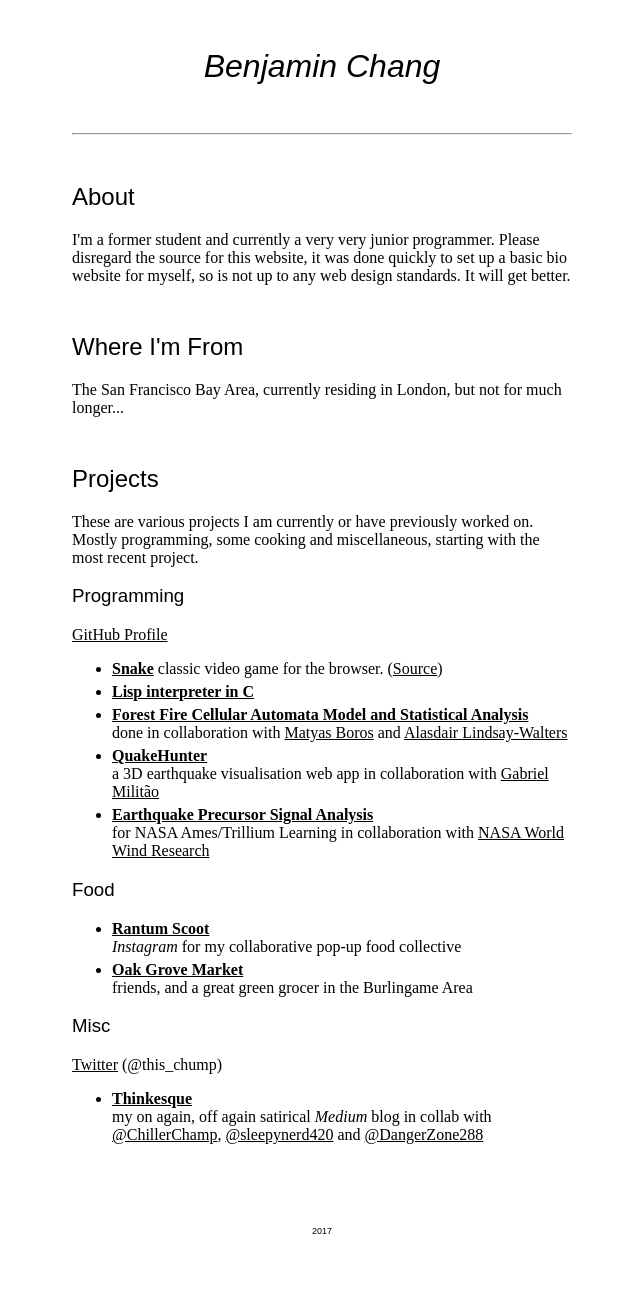
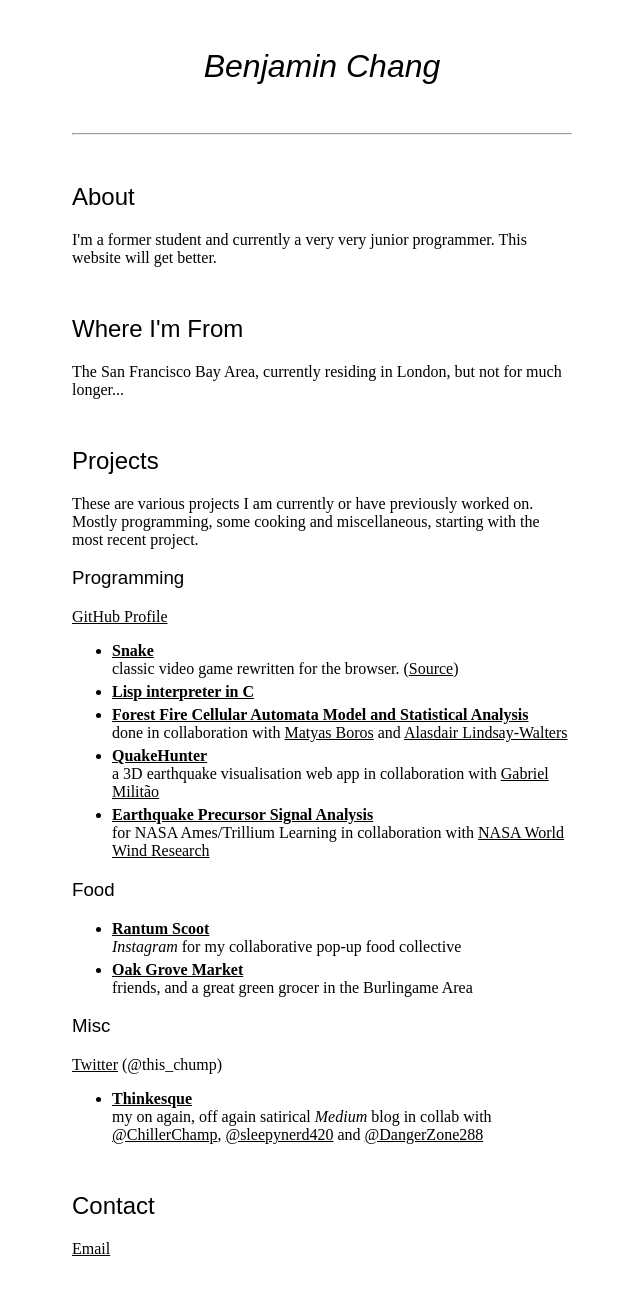
Before and after one commit to ben-chang/ben-chang.github.io, a plain HTML site: page index.html in a window 1280 px wide. Shown: the top 1300 px of the page, without its empty margins (318-958 px from the left). Drawn offline with Linux system fonts and the light colour scheme.

Commit message:
changed about section a bit

```diff
--- /dev/null
+++ b/css/styles.css
@@ -0,0 +1,38 @@
+
+  	body {
+  		margin: 0 auto;
+  		max-width: 500px;
+  	}
+
+  	header {
+  		margin: 3em 3em;
+  		text-align: center;
+  	}
+
+  	footer {
+  		margin: 5em 5em;
+  		text-align: center;
+  	}
+
+  	h1, h2, h3, h4, h5, h6 {
+  		font-family: sans-serif;
+  		font-weight: 500;
+  	}
+
+  	h2 {
+  		margin-top: 2em;
+  	}
+
+  	li {
+  		margin: 5px 0 5px 0;
+  	}
+
+  	a {
+  		color: black;
+  	}
+
+  	@media only screen and (max-width: 500px) {
+        body {
+        	margin: 20px;
+        }
+      }
--- a/index.html
+++ b/index.html
@@ -4,49 +4,9 @@
   	<meta charset="UTF-8">
   	<meta name="viewport" content="width=device-width, initial-scale=1.0">
     <link rel="shortcut icon" href="images/favicon.png">
+    <link rel="stylesheet" href="css/styles.css">
   	<title>Ben Chang</title>
   </head>
-  <style type="text/css">
-
-  	body {
-  		margin: 0 auto;
-  		max-width: 500px;
-  	}
-
-  	header {
-  		margin: 3em 3em;
-  		text-align: center;
-  	}
-
-  	footer {
-  		margin: 5em 5em;
-  		text-align: center;
-  	}
-
-  	h1, h2, h3, h4, h5, h6 {
-  		font-family: sans-serif;
-  		font-weight: 500;
-  	}
-
-  	h2 {
-  		margin-top: 2em;
-  	}
-
-  	li {
-  		margin: 5px 0 5px 0;
-  	}
-
-  	a {
-  		color: black;
-  	}
-
-  	@media only screen and (max-width: 500px) {
-        body {
-        	margin: 20px;
-        }
-      }
-
-  </style>
   <body>
   <header>
   	<h1>
@@ -57,7 +17,7 @@
   <main>
   	<h2>About</h2>
   	<p>
-  		I'm a former student and currently a very very junior programmer. Please disregard the source for this website, it was done quickly to set up a basic bio website for myself, so is not up to any web design standards. It will get better.
+  		I'm a former student and currently a very very junior programmer. This website will get better.
   	</p>
 
   	<h2>Where I'm From</h2>
@@ -72,7 +32,8 @@
   	<h3>Programming</h3>
   	<p><a href="https://github.com/bench4ng">GitHub Profile</a></p>
   	<ul>
-      <li><strong><a href="http://safe-coast-55589.herokuapp.com">Snake</a></strong> classic video game for the browser. (<a href="https://github.com/bench4ng/WDI-Project-1">Source</a>)</li>
+      <li><strong><a href="http://safe-coast-55589.herokuapp.com">Snake</a></strong>
+      <br>classic video game rewritten for the browser. (<a href="https://github.com/bench4ng/WDI-Project-1">Source</a>)</li>
   		<li><strong><a href="https://github.com/bench4ng/c-lisp-interpreter">Lisp interpreter in C</a></strong></li>
   		<li><strong><a href="https://github.com/bench4ng/forestfire-ca-model">Forest Fire Cellular Automata Model and Statistical Analysis</a></strong>
   		<br>
@@ -100,6 +61,8 @@
   		<br>
   		my on again, off again satirical <em>Medium</em> blog in collab with <a href="https://twitter.com/ChillerChamp">@ChillerChamp</a>, <a href="https://twitter.com/sleepynerd420">@sleepynerd420</a> and <a href="https://twitter.com/DangerZone288">@DangerZone288</a></li>
   	</ul>
+    <h2>Contact</h2>
+    <a href="mailto:ben.chang@hotmail.co.uk">Email</a>
 
   </main>
 
```
Also changed, not shown: js/app.js (added).
